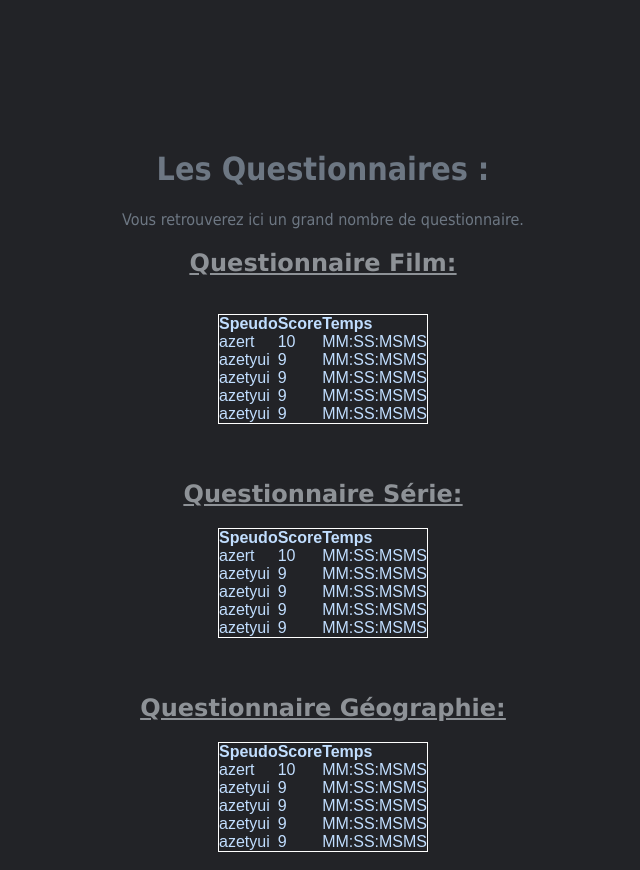
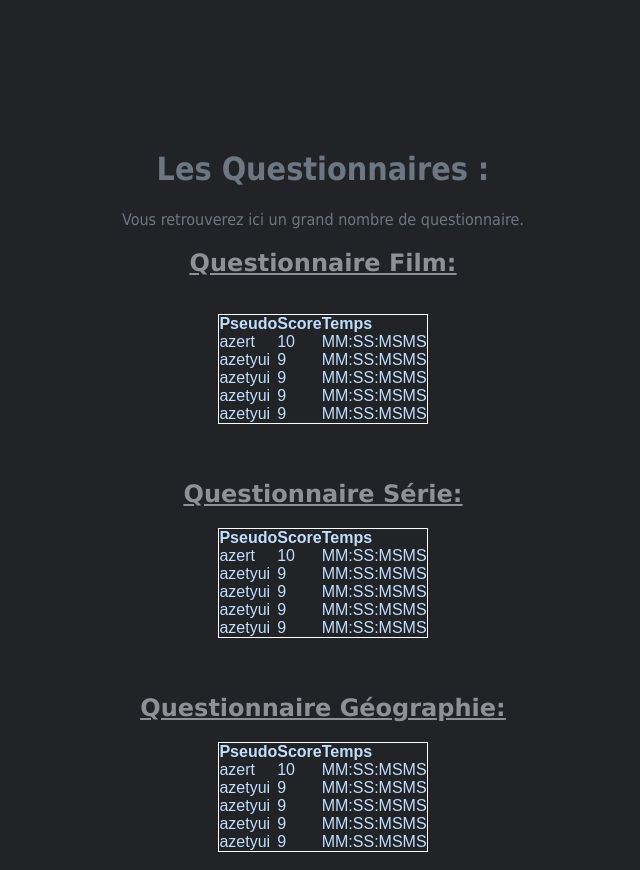
Before and after one commit to Godlonx/PageQuestionnaireNsi, a Flask app: page /questionnaire in a window 1280 px wide. Shown: the whole page, without its empty margins (317-957 px from the left). Run offline with Flask 2, Linux system fonts and the light colour scheme.

Commit message:
Détaillage CSS +Speudo
SPEUDOOOO

```diff
--- a/static/style.css
+++ b/static/style.css
@@ -43,19 +43,19 @@ body{/*Pour les parties paragraphe*/
 	font-family:'Tahoma';
 }
 
-.question .img{
+.question .img{ /*Sous-Classe de la classe question, permettant de recentrer les images.*/
     margin-left: auto;
 }
 
-.question .rep{
+.question .rep{ /*Sous-Classe de la classe question, permettant de paramétrer les réponses.*/
     position: relative;
     margin-left: 20px;
 }
 
-.question .endbutton{
+.question .endbutton{/*Sous-Classe de la classe question, permettant de mettre au centre de la page le bouton de renvoi de formulaire des questionnaires.*/
     position: relative;}
 
-.tableau{
+.tableau{ /*Classe tableau permettant d'appliquer les effets de style et de le centrer.*/
     margin-right: auto;
     margin-left: auto;
     position: relative;
--- a/templates/questionnaires.html
+++ b/templates/questionnaires.html
@@ -9,7 +9,7 @@
       <table class="tableau">
         <thead>
           <tr>
-            <th> Speudo </th>
+            <th> Pseudo </th>
             <th> Score </th>
             <th> Temps </th>
           </tr>
@@ -48,7 +48,7 @@
     <h2 class="QR2"><a href='/question2'>Questionnaire Série:</a></h2>
     <table class="tableau">
         <tr>
-          <th> Speudo </th>
+          <th> Pseudo </th>
           <th> Score </th>
           <th> Temps </th>
         </tr>
@@ -83,7 +83,7 @@
     <h2 class="QR3"><a href='/question3'>Questionnaire Géographie:</a></h2>
     <table class="tableau">
         <tr>
-          <th> Speudo </th>
+          <th> Pseudo </th>
           <th> Score </th>
           <th> Temps </th>
         </tr>
```
